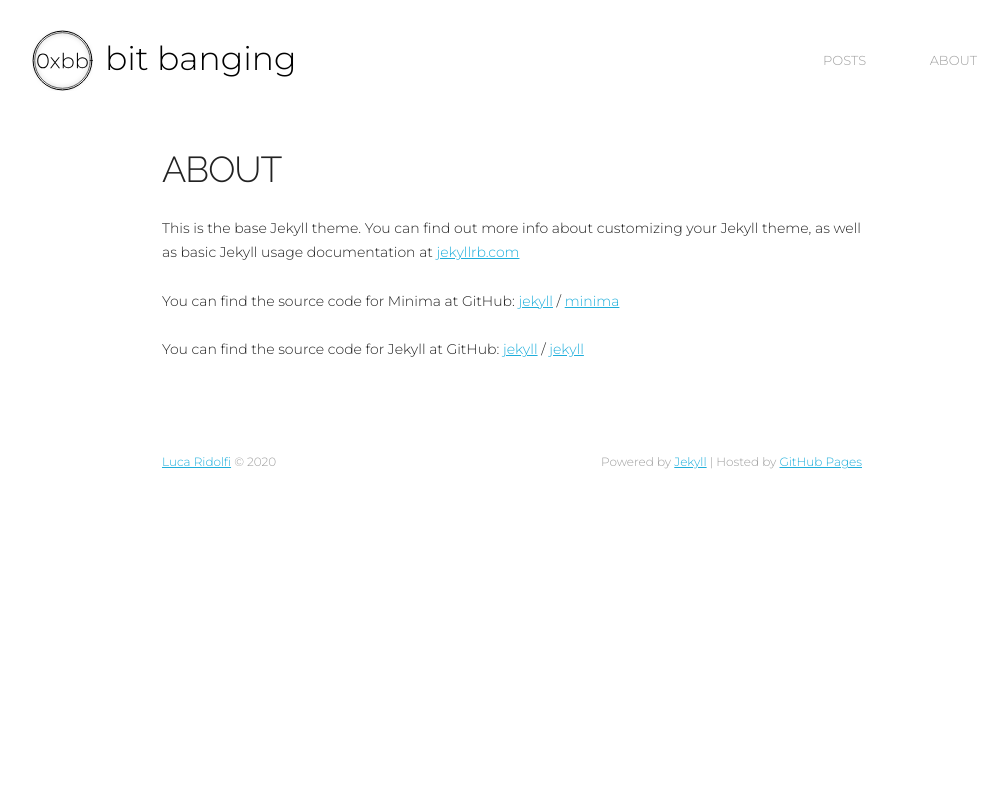
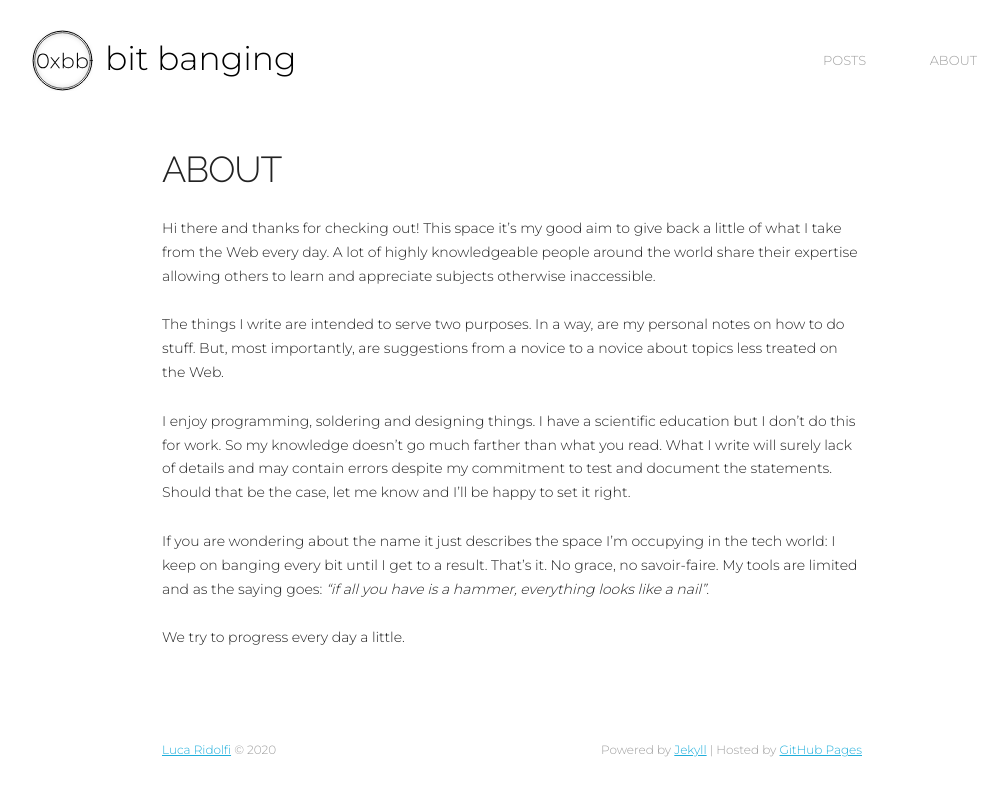
Before and after one commit to ridoluc/ridoluc.github.io, a Jekyll site: the page built from about.markdown, in a window 1280 px wide. Shown: the top 796 px of the page, without its empty margins (128-1133 px from the left). Built offline with Jekyll 4.4.1, drawn with Linux system fonts in a browser that asks for light colours.

Commit message:
About page

```diff
--- a/about.markdown
+++ b/about.markdown
@@ -4,15 +4,14 @@ title: About
 permalink: /about/
 ---
 
-This is the base Jekyll theme. You can find out more info about customizing your Jekyll theme, as well as basic Jekyll usage documentation at [jekyllrb.com](https://jekyllrb.com/)
+Hi there and thanks for checking out!
+This space it's my good aim to give back a little of what I take from the Web every day. A lot of highly knowledgeable people around the world share their expertise allowing others to learn and appreciate subjects otherwise inaccessible.
 
-You can find the source code for Minima at GitHub:
-[jekyll][jekyll-organization] /
-[minima](https://github.com/jekyll/minima)
+The things I write are intended to serve two purposes. In a way, are my personal notes on how to do stuff. But, most importantly, are suggestions from a novice to a novice about topics less treated on the Web.
 
-You can find the source code for Jekyll at GitHub:
-[jekyll][jekyll-organization] /
-[jekyll](https://github.com/jekyll/jekyll)
+I enjoy programming, soldering and designing things. I have a scientific education but I don't do this for work. So my knowledge doesn't go much farther than what you read. What I write will surely lack of details and may contain errors despite my commitment to test and document the statements. Should that be the case, let me know and I'll be happy to set it right.
 
+If you are wondering about the name it just describes the space I'm occupying in the tech world: I keep on banging every bit until I get to a result. That's it. No grace, no savoir-faire.
+My tools are limited and as the saying goes: *"if all you have is a hammer, everything looks like a nail"*.
 
-[jekyll-organization]: https://github.com/jekyll
+We try to progress every day a little.
```
